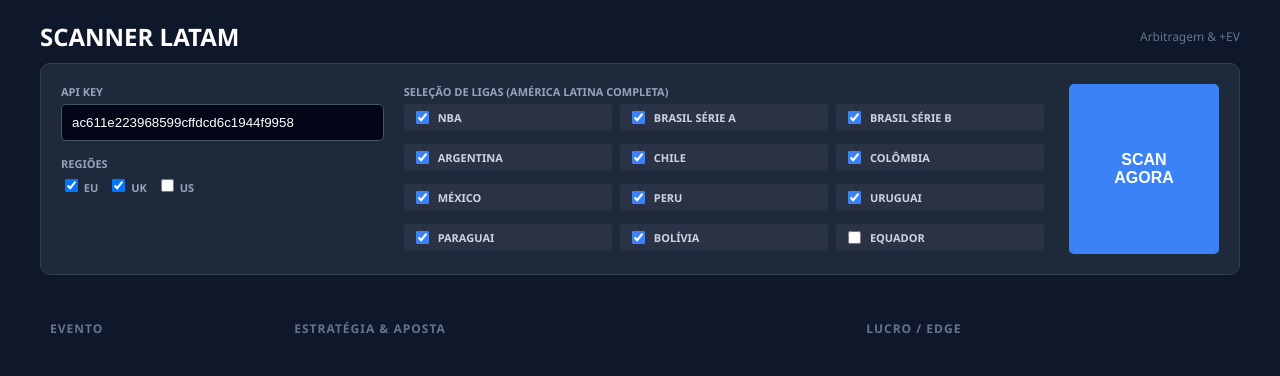
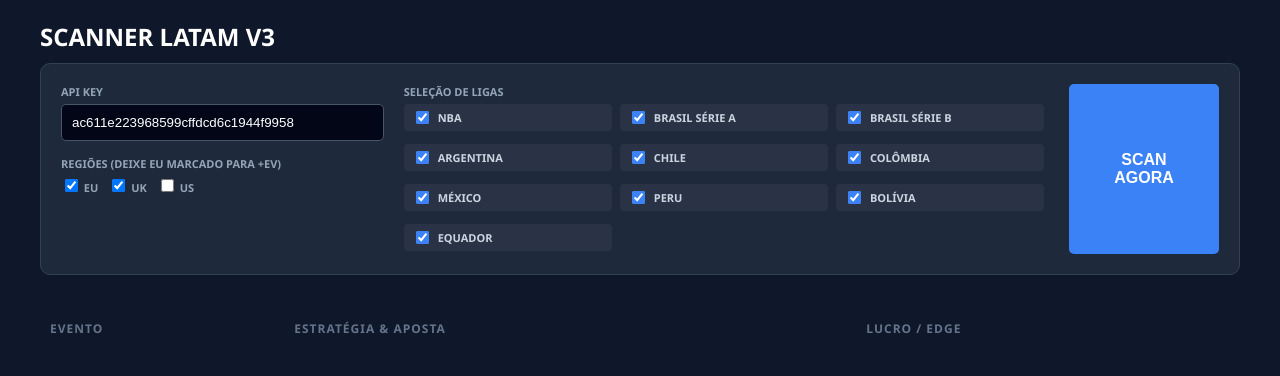
Before and after one commit to fekitorich/odd, a Flask app: page / in a window 1280 px wide. Shown: the top 376 px of the page. Run offline with Flask 3, Linux system fonts and the light colour scheme; lists and menus that the app fills with data are empty.

Commit message:
Update index.html

```diff
--- a/templates/index.html
+++ b/templates/index.html
@@ -2,13 +2,12 @@
 <html lang="pt-br">
 <head>
     <meta charset="UTF-8">
-    <title>Edge Scanner - LATAM PRO</title>
+    <title>Scanner Latam PRO</title>
     <style>
-        :root { --bg: #0f172a; --panel: #1e293b; --text: #e2e8f0; --primary: #3b82f6; --green: #10b981; --red: #ef4444; --gold: #fbbf24; }
+        :root { --bg: #0f172a; --panel: #1e293b; --text: #e2e8f0; --primary: #3b82f6; --green: #10b981; --gold: #fbbf24; }
         body { background: var(--bg); color: var(--text); font-family: 'Segoe UI', sans-serif; padding: 20px; margin: 0; }
         .container { max-width: 1200px; margin: 0 auto; }
 
-        /* Painel de Controle */
         .control-panel { background: var(--panel); padding: 20px; border-radius: 10px; border: 1px solid #334155; margin-bottom: 25px; }
         .panel-grid { display: grid; grid-template-columns: 1fr 2fr 150px; gap: 20px; }
 
@@ -18,26 +17,22 @@
         .btn-scan { background: var(--primary); color: white; border: none; border-radius: 5px; font-weight: bold; cursor: pointer; font-size: 16px; height: 100%; width: 100%; transition: 0.2s; }
         .btn-scan:hover { background: #2563eb; }
 
-        /* Checkboxes Customizados */
         .checkbox-group { display: grid; grid-template-columns: repeat(3, 1fr); gap: 8px; max-height: 150px; overflow-y: auto; padding-right: 5px; }
         .cb-item { display: flex; align-items: center; gap: 6px; font-size: 11px; color: #cbd5e1; cursor: pointer; background: rgba(255,255,255,0.05); padding: 4px 8px; border-radius: 4px; }
         .cb-item:hover { background: rgba(255,255,255,0.1); }
         .cb-item input { accent-color: var(--primary); }
 
-        /* Tabela */
         .results-table { width: 100%; border-collapse: separate; border-spacing: 0 10px; }
         .results-table th { text-align: left; padding: 10px; color: #64748b; font-size: 12px; text-transform: uppercase; letter-spacing: 1px; }
-        .row-card { background: var(--panel); }
-        .row-card td { padding: 15px; border-top: 1px solid #334155; border-bottom: 1px solid #334155; vertical-align: top; }
+
+        .row-card td { background: var(--panel); padding: 15px; border-top: 1px solid #334155; border-bottom: 1px solid #334155; vertical-align: middle; }
         .row-card td:first-child { border-left: 1px solid #334155; border-top-left-radius: 8px; border-bottom-left-radius: 8px; width: 25%; }
         .row-card td:last-child { border-right: 1px solid #334155; border-top-right-radius: 8px; border-bottom-right-radius: 8px; width: 10%; text-align: center; }
 
-        /* Elementos da Aposta */
         .bet-line { display: flex; align-items: center; background: rgba(0,0,0,0.3); padding: 8px; border-radius: 4px; border-left: 3px solid #64748b; margin-bottom: 5px; }
         .type-arb { border-left-color: var(--gold); }
         .type-ev { border-left-color: var(--green); }
 
-        .bet-stake { color: var(--green); font-weight: bold; font-family: monospace; margin-right: 10px; min-width: 60px; }
         .bet-pick { color: white; font-weight: 600; margin-right: auto; font-size: 13px; }
         .bet-bookie { color: #fbbf24; font-size: 11px; margin-right: 10px; background: rgba(251, 191, 36, 0.1); padding: 2px 6px; border-radius: 4px; }
         .bet-odd { color: white; font-weight: bold; font-size: 14px; }
@@ -51,8 +46,7 @@
 
 <div class="container">
     <div style="display:flex; justify-content:space-between; align-items:center; margin-bottom:10px;">
-        <h2 style="color:white; margin:0;">SCANNER LATAM</h2>
-        <div style="color:#64748b; font-size:12px;">Arbitragem & +EV</div>
+        <h2 style="color:white; margin:0;">SCANNER LATAM V3</h2>
     </div>
 
     <form id="form" class="control-panel">
@@ -61,7 +55,7 @@
                 <label>API KEY</label>
                 <input type="text" name="apiKey" value="ac611e223968599cffdcd6c1944f9958">
                 <div style="margin-top:15px;">
-                    <label>Regiões</label>
+                    <label>Regiões (Deixe EU marcado para +EV)</label>
                     <div style="display:flex; gap:10px; color:#cbd5e1; font-size:12px;">
                         <label><input type="checkbox" name="regions" value="eu" checked> EU</label>
                         <label><input type="checkbox" name="regions" value="uk" checked> UK</label>
@@ -71,21 +65,18 @@
             </div>
 
             <div>
-                <label>SELEÇÃO DE LIGAS (América Latina Completa)</label>
+                <label>SELEÇÃO DE LIGAS</label>
                 <div class="checkbox-group">
                     <label class="cb-item"><input type="checkbox" name="sports" value="basketball_nba" checked> NBA</label>
                     <label class="cb-item"><input type="checkbox" name="sports" value="soccer_brazil_campeonato" checked> Brasil Série A</label>
                     <label class="cb-item"><input type="checkbox" name="sports" value="soccer_brazil_serie_b" checked> Brasil Série B</label>
-
                     <label class="cb-item"><input type="checkbox" name="sports" value="soccer_argentina_primera" checked> Argentina</label>
                     <label class="cb-item"><input type="checkbox" name="sports" value="soccer_chile_primera" checked> Chile</label>
                     <label class="cb-item"><input type="checkbox" name="sports" value="soccer_colombia_primera_a" checked> Colômbia</label>
                     <label class="cb-item"><input type="checkbox" name="sports" value="soccer_mexico_ligamx" checked> México</label>
                     <label class="cb-item"><input type="checkbox" name="sports" value="soccer_peru_primera" checked> Peru</label>
-                    <label class="cb-item"><input type="checkbox" name="sports" value="soccer_uruguay_primera" checked> Uruguai</label>
-                    <label class="cb-item"><input type="checkbox" name="sports" value="soccer_paraguay_primera" checked> Paraguai</label>
                     <label class="cb-item"><input type="checkbox" name="sports" value="soccer_bolivia_primera" checked> Bolívia</label>
-                    <label class="cb-item"><input type="checkbox" name="sports" value="soccer_ecuador_serie_a"> Equador</label>
+                    <label class="cb-item"><input type="checkbox" name="sports" value="soccer_ecuador_serie_a" checked> Equador</label>
                 </div>
             </div>
 
@@ -95,10 +86,7 @@
         </div>
     </form>
 
-    <div id="loading" style="display:none; text-align:center; color:#64748b; padding:40px;">
-        Varrendo casas de aposta...<br>
-        <small>(Isso pode levar alguns segundos dependendo da quantidade de ligas)</small>
-    </div>
+    <div id="loading" style="display:none; text-align:center; color:#64748b; padding:40px;">Buscando oportunidades...</div>
 
     <table class="results-table">
         <thead>
@@ -139,20 +127,15 @@
             });
             const data = await res.json();
 
-            // Verifica erro de cota
             if (data.sport_errors && data.sport_errors.some(e => e.error.includes("quota"))) {
-                throw new Error("Sua cota de API acabou. Troque a chave.");
+                throw new Error("COTA DA API EXCEDIDA.");
             }
 
-            // Unifica as listas e marca o tipo
             let allOps = [];
-
-            if(data.arbitrage?.opportunities) {
-                data.arbitrage.opportunities.forEach(op => { op.type = 'arb'; allOps.push(op); });
-            }
-            if(data.plus_ev?.opportunities) {
-                data.plus_ev.opportunities.forEach(op => { op.type = 'ev'; allOps.push(op); });
-            }
+            // Prioridade para Arbitragem
+            if(data.arbitrage?.opportunities) data.arbitrage.opportunities.forEach(op => { op.type = 'arb'; allOps.push(op); });
+            // Depois +EV
+            if(data.plus_ev?.opportunities) data.plus_ev.opportunities.forEach(op => { op.type = 'ev'; allOps.push(op); });
 
             renderTable(allOps);
 
@@ -168,64 +151,64 @@
         const tbody = document.getElementById('tb-body');
 
         if (!list || list.length === 0) {
-            tbody.innerHTML = '<tr><td colspan="3" style="text-align:center; padding:40px; color:#64748b;">Nenhuma oportunidade encontrada.<br>Tente adicionar mais regiões (UK/EU) ou aguarde novos jogos.</td></tr>';
+            tbody.innerHTML = '<tr><td colspan="3" style="text-align:center; padding:40px; color:#64748b;">Nenhuma oportunidade encontrada.</td></tr>';
             return;
         }
 
         list.forEach(item => {
-            // Define valores base
             const roi = item.roi_percent || item.edge_percent || item.gross_roi_percent || 0;
-            const market = item.market || 'moneyline';
             const isArb = item.type === 'arb';
-
             let betsHTML = '';
 
-            // LÓGICA 1: ARBITRAGEM (Usa stakes.breakdown)
-            if (isArb && item.stakes && item.stakes.breakdown) {
+            // --- CORREÇÃO DO BURACO VAZIO ---
+
+            // 1. Se for ARBITRAGEM (Tem stakes.breakdown)
+            if (item.stakes && item.stakes.breakdown) {
                 betsHTML = item.stakes.breakdown.map(bet => {
-                    // Formata handicap se existir
-                    let line = '';
-                    if (bet.point !== null && bet.point !== undefined) {
-                        line = bet.point > 0 ? `+${bet.point}` : `${bet.point}`;
-                    }
-
+                    const line = (bet.point && bet.point > 0) ? `+${bet.point}` : (bet.point || '');
                     return `
                     <div class="bet-line type-arb">
-                        <span class="bet-stake">$${bet.stake.toFixed(2)}</span>
+                        <span style="color:#10b981; font-weight:bold; margin-right:10px;">$${bet.stake.toFixed(2)}</span>
                         <span class="bet-pick">${bet.outcome} <span style="color:#60a5fa">${line}</span></span>
                         <span class="bet-bookie">${bet.bookmaker}</span>
                         <span class="bet-odd">@${bet.price}</span>
                     </div>`;
                 }).join('');
             }
-            // LÓGICA 2: +EV (Usa outcomes simples)
+            // 2. Se for +EV (Lista de outcomes)
             else if (item.outcomes && item.outcomes.length > 0) {
                 betsHTML = item.outcomes.map(bet => {
-                    // Formata handicap/linha
-                    let line = '';
-                    const p = bet.point || item.point; // Tenta pegar do outcome ou do item pai
-                    if (p !== null && p !== undefined) {
-                        line = p > 0 ? `+${p}` : `${p}`;
-                    }
-
-                    const name = bet.name || bet.selection || bet.outcome || 'Aposta';
-                    const book = bet.bookmaker || item.bookmaker || 'Casa';
-                    const price = bet.price || bet.odds || item.price;
-
-                    // No EV não temos stake calculado pela API, mostramos um ícone ou texto
+                    const p = bet.point || item.point;
+                    const line = (p && p > 0) ? `+${p}` : (p || '');
                     return `
                     <div class="bet-line type-ev">
-                        <span class="bet-stake" style="font-size:10px; color:#cbd5e1; min-width:auto; margin-right:8px;">VALOR</span>
-                        <span class="bet-pick">${name} <span style="color:#60a5fa">${line}</span></span>
-                        <span class="bet-bookie">${book}</span>
-                        <span class="bet-odd">@${price}</span>
+                        <span style="font-size:10px; color:#cbd5e1; margin-right:8px;">VALOR</span>
+                        <span class="bet-pick">${bet.name || bet.selection} <span style="color:#60a5fa">${line}</span></span>
+                        <span class="bet-bookie">${bet.bookmaker}</span>
+                        <span class="bet-odd">@${bet.price}</span>
                     </div>`;
                 }).join('');
             }
+            // 3. Se for +EV (Objeto Único/Plano - AQUI ESTAVA O ERRO)
+            else {
+                // Tenta ler os dados diretamente da raiz do objeto
+                const name = item.selection || item.name || item.team || 'Aposta';
+                const book = item.bookmaker || item.bookie || 'Casa';
+                const price = item.price || item.odds || 'N/A';
+                const p = item.point;
+                const line = (p && p > 0) ? `+${p}` : (p || '');
 
-            // Renderiza a linha
+                betsHTML = `
+                <div class="bet-line type-ev">
+                    <span style="font-size:10px; color:#cbd5e1; margin-right:8px;">VALOR</span>
+                    <span class="bet-pick">${name} <span style="color:#60a5fa">${line}</span></span>
+                    <span class="bet-bookie">${book}</span>
+                    <span class="bet-odd">@${price}</span>
+                </div>`;
+            }
+
             const badgeClass = isArb ? 'badge-arb' : 'badge-ev';
-            const badgeText = isArb ? 'ARBITRAGEM (LUCRO CERTO)' : '+EV (VALOR ESPERADO)';
+            const badgeText = isArb ? 'LUCRO CERTO' : '+EV';
 
             tbody.innerHTML += `
                 <tr class="row-card">
@@ -241,7 +224,6 @@
                     </td>
                     <td style="text-align:center;">
                         <div style="font-size:16px; font-weight:bold; color:${isArb ? '#fbbf24' : '#10b981'}">${parseFloat(roi).toFixed(2)}%</div>
-                        <div style="font-size:10px; color:#64748b;">${isArb ? 'Retorno' : 'Edge'}</div>
                     </td>
                 </tr>
             `;
```
